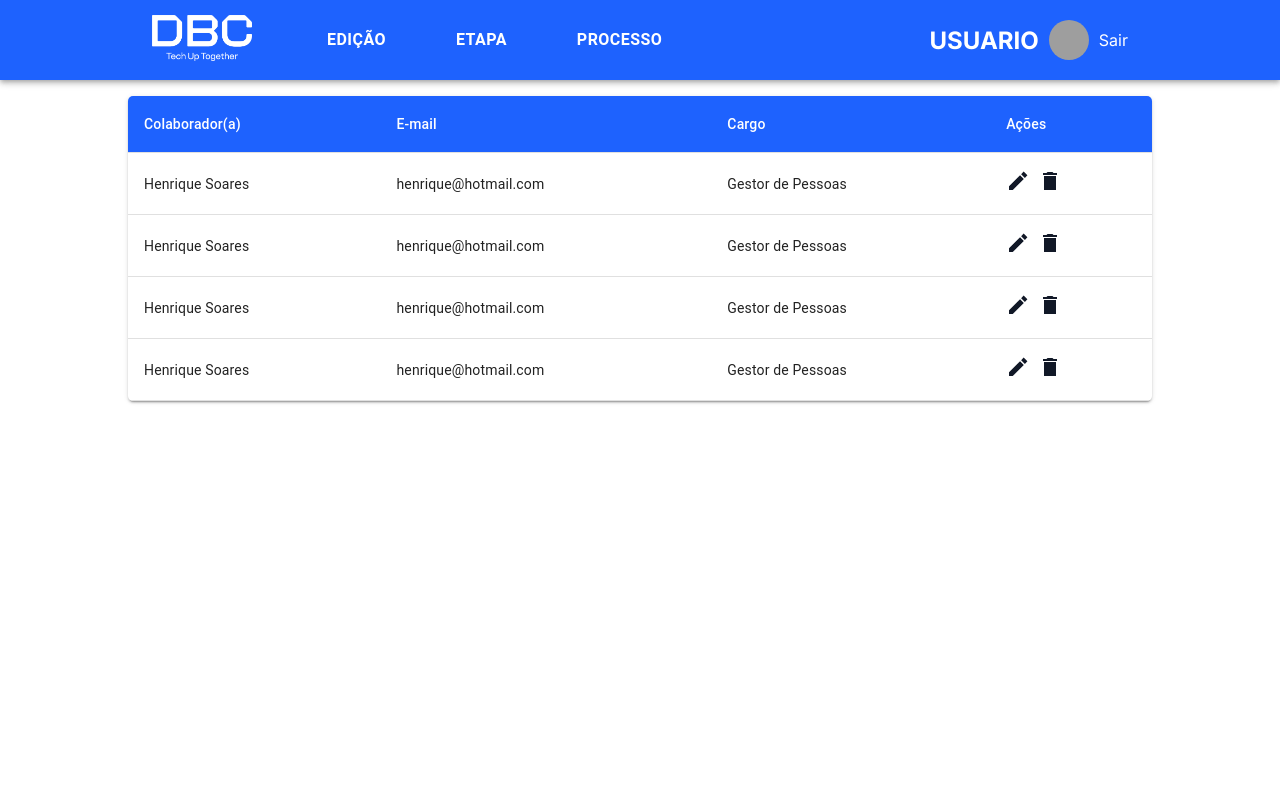
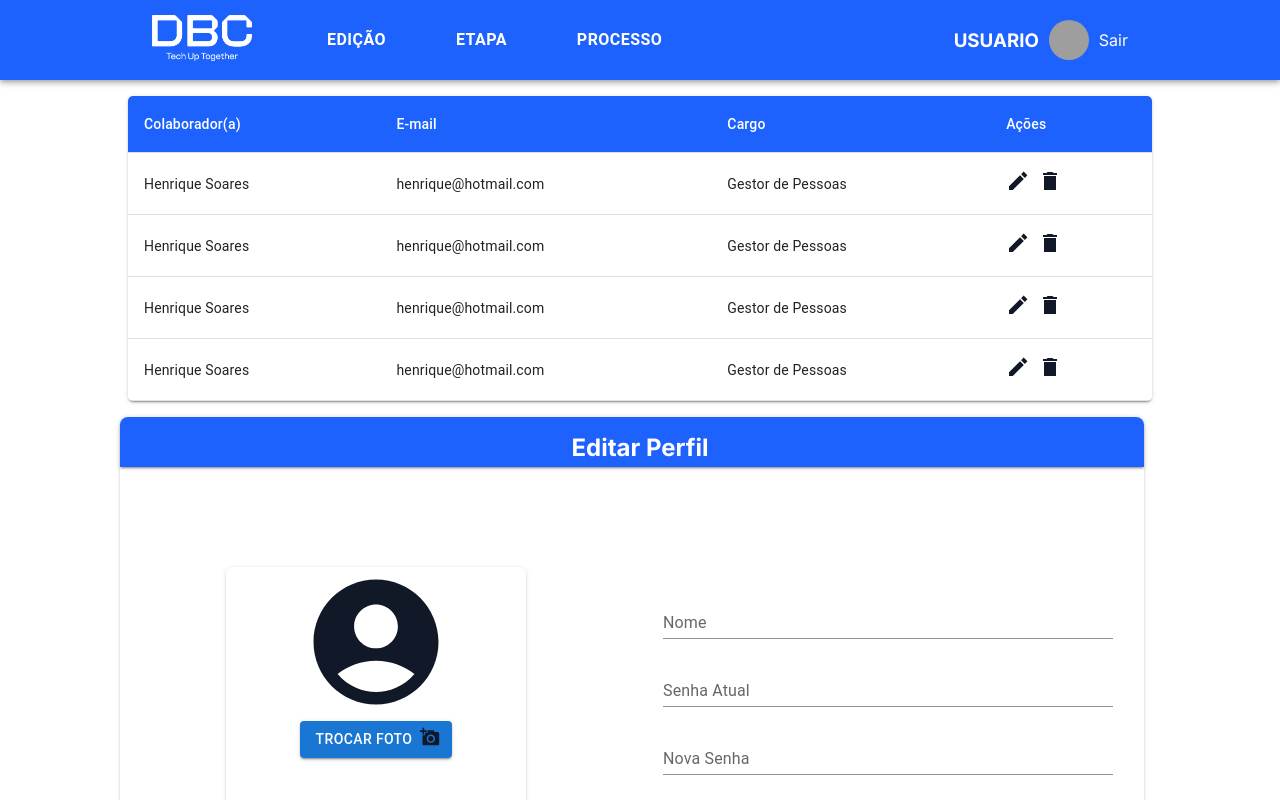
Before and after one commit to vemser/chronos-front, a React (Create React App) app: page /pagina-inicial in a window 1280 px wide. Shown: the top 800 px of the page. Built offline with nearby package versions, Linux system fonts and the light colour scheme; grey boxes are pictures that could not be loaded.

Commit message:
commit para merge

```diff
--- a/src/components/EditarPerfil/EditarPerfil.tsx
+++ b/src/components/EditarPerfil/EditarPerfil.tsx
@@ -43,7 +43,7 @@ export const EditarPerfil = () => {
           >
             <Box>
               {' '}
-              <h2>Editar Perfil</h2>{' '}
+              <h2 style={{color:'#fff'}}>Editar Perfil</h2>{' '}
             </Box>
           </Grid>
           <Box
--- a/src/components/Header/Header.tsx
+++ b/src/components/Header/Header.tsx
@@ -163,7 +163,7 @@ export const Header = () => {
             }}
           >
 
-            <h2 style={{color: '#fff'}}>USUARIO</h2>
+            <h3 style={{color: '#fff'}}>USUARIO</h3>
 
             <Tooltip title="Exibir detalhes">
               <IconButton onClick={handleOpenUserMenu} sx={{ p: 0 }}>
--- a/src/context/AuthContext.tsx
+++ b/src/context/AuthContext.tsx
@@ -16,7 +16,7 @@ export const AuthProvider = ({ children }: IChildren ) => {
     const userSignup = async (newUser: IUser) => {
         try {
             let user = {email: newUser.email, senha: newUser.senha}
-            await api.post('/auth/create', user);
+            let data = await api.post('/auth/login', user)
 
             navigate(`/`)
         } catch (error) {
--- a/src/pages/Login/Login.tsx
+++ b/src/pages/Login/Login.tsx
@@ -133,6 +133,5 @@ export const Login = () => {
           </Box>
         </Box>
       </Box>
-
   )
 }
--- a/src/pages/Pagina Inicial/PaginaInicial.tsx
+++ b/src/pages/Pagina Inicial/PaginaInicial.tsx
@@ -13,6 +13,8 @@ export const PaginaInicial: React.FC = () => {
           <Row />
         </Box>
       </Box>
+
+      <EditarPerfil />
     </>
   )
 }
```
